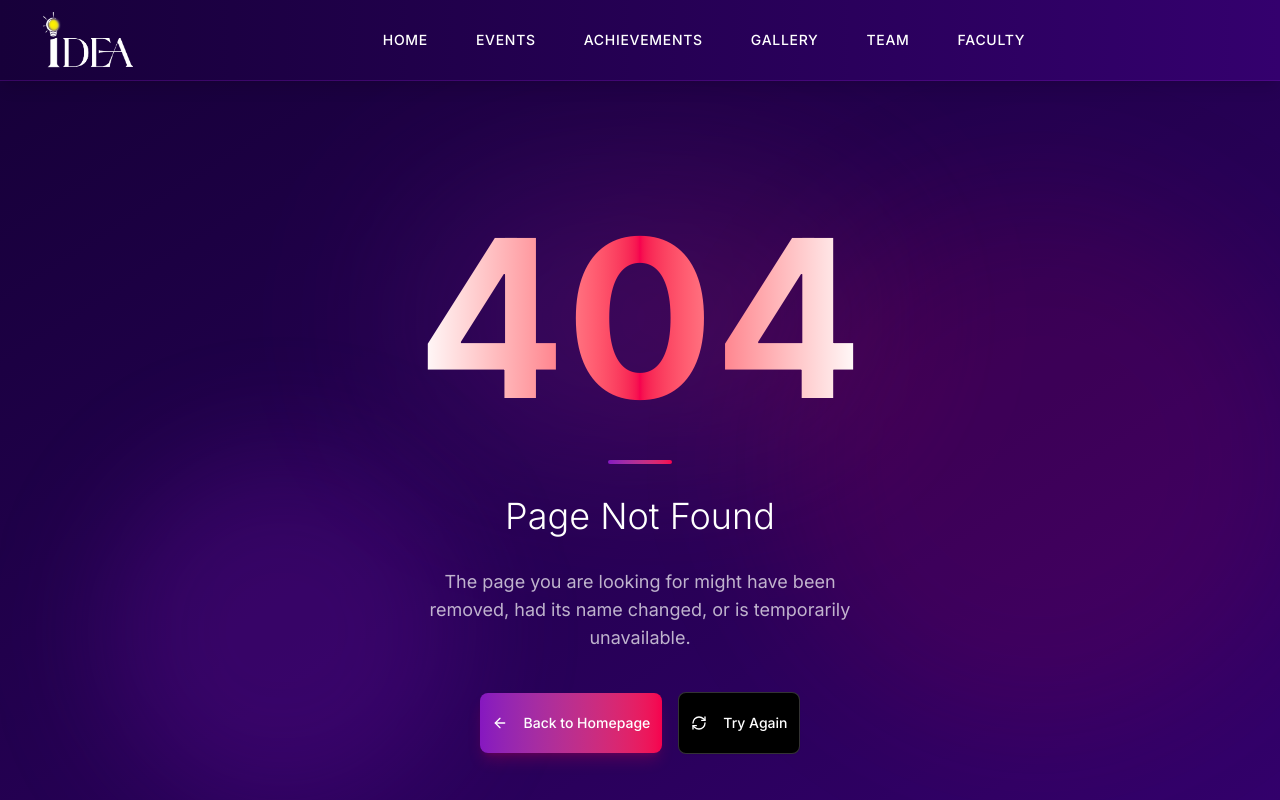
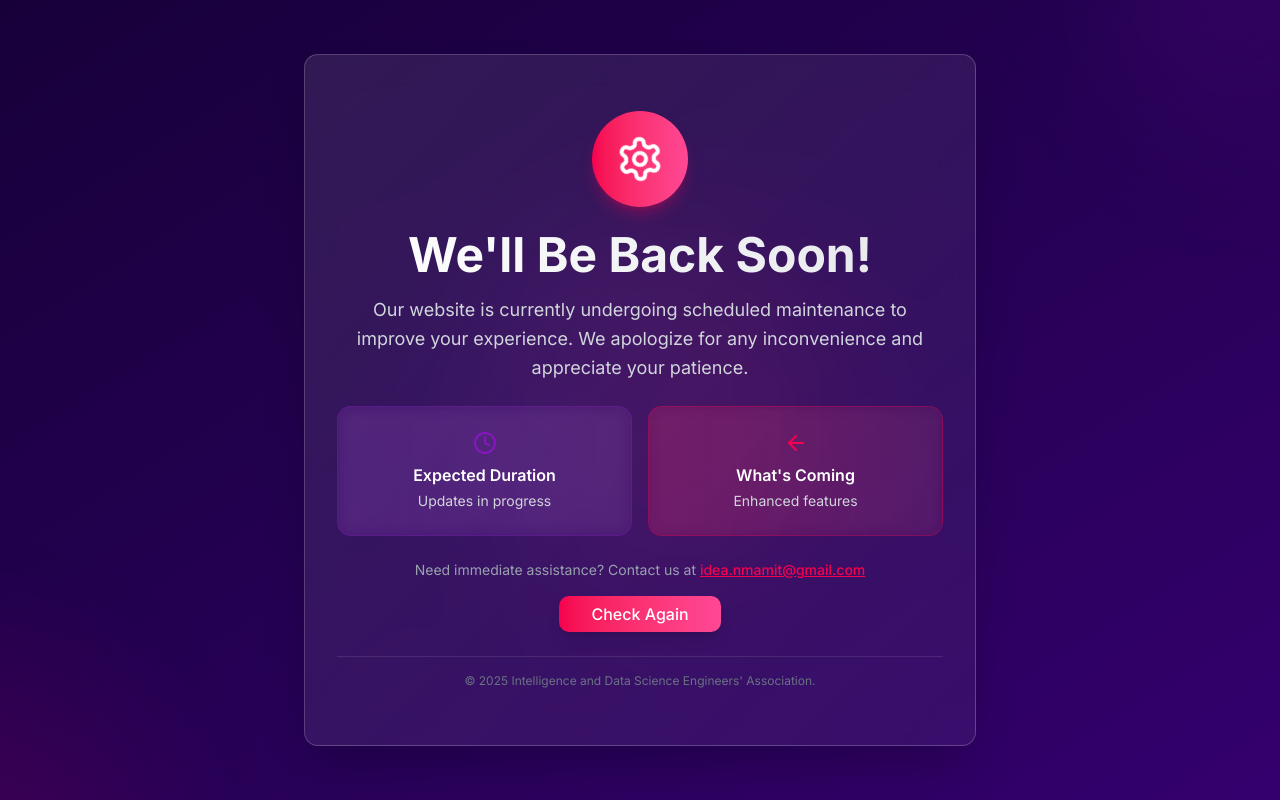
Before and after one commit to idea-nmamit/Branch-Website, a Next.js app: page /maintenance in a window 1280 px wide. Before the commit this address had no page. Shown: the top 800 px of the page. Built offline with nearby package versions, Linux system fonts and the light colour scheme.

Commit message:
feat: implement maintenance mode functionality with admin controls and dedicated maintenance page

```diff
--- /dev/null
+++ b/app/api/settings/route.js
@@ -0,0 +1,29 @@
+import prisma from '@/lib/prisma';
+import { NextResponse } from 'next/server';
+
+// GET: Get current maintenance mode
+export async function GET() {
+  try {
+    const settings = await prisma.settings.findFirst();
+    return NextResponse.json({ maintenanceMode: settings?.maintenanceMode || false });
+  } catch (error) {
+    console.error('Error fetching settings:', error);
+    return NextResponse.json({ maintenanceMode: false }, { status: 500 });
+  }
+}
+
+// POST: Update maintenance mode
+export async function POST(request) {
+  try {
+    const { maintenanceMode } = await request.json();
+    const updated = await prisma.settings.upsert({
+      where: { id: 1 },
+      update: { maintenanceMode },
+      create: { maintenanceMode },
+    });
+    return NextResponse.json({ maintenanceMode: updated.maintenanceMode });
+  } catch (error) {
+    console.error('Error updating settings:', error);
+    return NextResponse.json({ error: 'Failed to update settings' }, { status: 500 });
+  }
+}
--- a/app/layout.js
+++ b/app/layout.js
@@ -5,6 +5,7 @@ import Footer from '@/components/Footer';
 import { Toaster } from '@/components/ui/sonner';
 import SSRLoader from '@/components/SSRLoader';
 import React, { useState } from 'react';
+import { usePathname } from 'next/navigation';
 
 import { Inter, Montserrat, Poppins } from 'next/font/google';
 import './globals.css';
@@ -27,20 +28,34 @@ const poppins = Poppins({
 
 export default function RootLayout({ children }) {
   const [hydrated, setHydrated] = useState(false);
+  const pathname = usePathname();
+
+  // Check if current route is maintenance page
+  const isMaintenancePage = pathname === '/maintenance';
+
   React.useEffect(() => {
     setHydrated(true);
   }, []);
 
   return (
     <html lang="en" className={`${montserrat.variable} ${poppins.variable}`} suppressHydrationWarning>
+      <head>
+        {isMaintenancePage && (
+          <>
+            <title>Maintenance - IDEA NMAMIT</title>
+            <meta name="description" content="Website is currently under maintenance. We'll be back soon!" />
+            <meta name="robots" content="noindex, nofollow" />
+          </>
+        )}
+      </head>
       <body suppressHydrationWarning className={inter.className}>
         {!hydrated ? (
           <SSRLoader />
         ) : (
           <>
-            <Navbar />
-            <main>{children}</main>
-            <Footer />
+            {!isMaintenancePage && <Navbar />}
+            {isMaintenancePage ? children : <main>{children}</main>}
+            {!isMaintenancePage && <Footer />}
             <Toaster />
           </>
         )}
--- /dev/null
+++ b/app/maintenance/page.jsx
@@ -0,0 +1,86 @@
+'use client'
+
+import React from 'react'
+import { Wrench, Clock, ArrowLeft, Settings } from 'lucide-react'
+import { Button } from "@/components/ui/button"
+import { Card, CardContent } from "@/components/ui/card"
+import Image from 'next/image'
+
+const MaintenancePage = () => {
+  return (
+    <div className="h-screen bg-gradient-to-br from-[#17003A] to-[#34006e] flex items-center justify-center p-2 sm:p-4 relative overflow-hidden">
+      {/* Background decorative elements */}
+      <div className="absolute inset-0 overflow-hidden">
+        <div className="absolute -top-40 -right-40 w-80 h-80 bg-gradient-to-br from-[#8617c0]/20 to-transparent rounded-full blur-3xl"></div>
+        <div className="absolute -bottom-40 -left-40 w-80 h-80 bg-gradient-to-tr from-[#f6014e]/20 to-transparent rounded-full blur-3xl"></div>
+        <div className="absolute top-1/2 left-1/2 transform -translate-x-1/2 -translate-y-1/2 w-96 h-96 bg-gradient-to-r from-[#8617c0]/10 to-[#f6014e]/10 rounded-full blur-3xl"></div>
+      </div>
+
+      <Card className="w-full max-w-2xl max-h-[95vh] bg-gradient-to-br from-white/10 to-white/5 backdrop-blur-lg border border-white/20 shadow-2xl relative z-10">
+        <CardContent className="p-4 sm:p-6 md:p-8 text-center flex flex-col justify-center h-full">
+          {/* Logo/Brand Area */}
+          <div className="mb-4 sm:mb-6">
+            <div className="mx-auto w-16 h-16 sm:w-20 sm:h-20 md:w-24 md:h-24 bg-gradient-to-r from-[#f6014e] to-[#ff4895] rounded-full flex items-center justify-center shadow-lg shadow-[#f6014e]/30">
+              <Settings className="h-8 w-8 sm:h-10 sm:w-10 md:h-12 md:w-12 text-white animate-spin" style={{ animationDuration: '3s' }} />
+            </div>
+          </div>
+
+          {/* Main Title */}
+          <h1 className="text-2xl sm:text-3xl md:text-4xl lg:text-5xl font-bold bg-gradient-to-r from-white to-gray-200 bg-clip-text text-transparent mb-2 sm:mb-3 md:mb-4 font-montserrat">
+            We'll Be Back Soon!
+          </h1>
+
+          {/* Subtitle */}
+          <p className="text-sm sm:text-base md:text-lg text-gray-300 mb-4 sm:mb-6 leading-relaxed font-poppins px-2">
+            Our website is currently undergoing scheduled maintenance to improve your experience.
+            We apologize for any inconvenience and appreciate your patience.
+          </p>
+
+          {/* Status Cards */}
+          <div className="grid grid-cols-1 sm:grid-cols-2 gap-3 sm:gap-4 mb-4 sm:mb-6">
+            <div className="bg-gradient-to-r from-[#8617c0]/20 to-[#8617c0]/10 p-3 sm:p-4 md:p-6 rounded-xl border border-[#8617c0]/30 backdrop-blur-sm">
+              <Clock className="h-5 w-5 sm:h-6 sm:w-6 text-[#8617c0] mx-auto mb-1 sm:mb-2" />
+              <h3 className="font-semibold text-white text-sm sm:text-base mb-1 font-montserrat">Expected Duration</h3>
+              <p className="text-xs sm:text-sm text-gray-300 font-poppins">Updates in progress</p>
+            </div>
+            <div className="bg-gradient-to-r from-[#f6014e]/20 to-[#f6014e]/10 p-3 sm:p-4 md:p-6 rounded-xl border border-[#f6014e]/30 backdrop-blur-sm">
+              <ArrowLeft className="h-5 w-5 sm:h-6 sm:w-6 text-[#f6014e] mx-auto mb-1 sm:mb-2" />
+              <h3 className="font-semibold text-white text-sm sm:text-base mb-1 font-montserrat">What's Coming</h3>
+              <p className="text-xs sm:text-sm text-gray-300 font-poppins">Enhanced features</p>
+            </div>
+          </div>
+
+          {/* Contact Info */}
+          <div className="text-center mb-4 sm:mb-6">
+            <p className="text-xs sm:text-sm text-gray-400 mb-3 sm:mb-4 font-poppins px-2">
+              Need immediate assistance? Contact us at{' '}
+              <a
+                href="mailto:idea.nmamit@gmail.com"
+                className="text-[#f6014e] hover:text-[#ff4895] font-medium underline transition-colors duration-200"
+              >
+                idea.nmamit@gmail.com
+              </a>
+            </p>
+
+            {/* Refresh Button */}
+            <Button
+              onClick={() => window.location.reload()}
+              className="bg-gradient-to-r from-[#f6014e] to-[#ff4895] hover:from-[#d4013e] hover:to-[#e6407a] text-white px-6 sm:px-8 py-2 sm:py-3 rounded-lg shadow-lg hover:shadow-xl transition-all duration-200 transform hover:scale-105 font-montserrat font-medium text-sm sm:text-base"
+            >
+              Check Again
+            </Button>
+          </div>
+
+          {/* Footer */}
+          <div className="pt-3 sm:pt-4 border-t border-white/10 mt-auto">
+            <p className="text-xs text-gray-500 font-poppins">
+              © {new Date().getFullYear()} Intelligence and Data Science Engineers' Association.
+            </p>
+          </div>
+        </CardContent>
+      </Card>
+    </div>
+  )
+}
+
+export default MaintenancePage
--- a/components/admin/AdminDashboard.jsx
+++ b/components/admin/AdminDashboard.jsx
@@ -1,6 +1,6 @@
 'use client'
 
-import React from 'react'
+import React, { useEffect, useState } from 'react'
 import { Button } from "@/components/ui/button"
 import { Card, CardContent, CardHeader, CardTitle } from "@/components/ui/card"
 import { Badge } from "@/components/ui/badge"
@@ -16,7 +16,35 @@ import {
   Database
 } from "lucide-react"
 
-const AdminDashboard = ({ activeTab, setActiveTab, onLogout, stats = {} }) => {  const tabs = [
+const AdminDashboard = ({ activeTab, setActiveTab, onLogout, stats = {} }) => {
+  const [maintenance, setMaintenance] = useState(false);
+  const [loading, setLoading] = useState(false);
+
+  // Fetch current maintenance mode
+  useEffect(() => {
+    fetch('/api/settings')
+      .then(res => res.json())
+      .then(data => setMaintenance(data.maintenanceMode))
+      .catch(() => setMaintenance(false));
+  }, []);
+
+  // Toggle maintenance mode
+  const handleToggle = async () => {
+    setLoading(true);
+    try {
+      const res = await fetch('/api/settings', {
+        method: 'POST',
+        headers: { 'Content-Type': 'application/json' },
+        body: JSON.stringify({ maintenanceMode: !maintenance })
+      });
+      const data = await res.json();
+      setMaintenance(data.maintenanceMode);
+    } finally {
+      setLoading(false);
+    }
+  };
+
+  const tabs = [
     {
       id: 'events',
       label: 'Events',
@@ -80,14 +108,26 @@ const AdminDashboard = ({ activeTab, setActiveTab, onLogout, stats = {} }) => {
           <h1 className="text-3xl font-bold bg-gradient-to-r from-slate-800 to-blue-800 bg-clip-text text-transparent mb-2">Admin Dashboard</h1>
           <p className="text-slate-600">Manage your website content and data</p>
         </div>
+        <div className="flex flex-col gap-2 items-end">
+          <Button
+            onClick={handleToggle}
+            variant={maintenance ? 'destructive' : 'outline'}
+            className={maintenance ? 'bg-red-600 text-white hover:bg-red-700' : ''}
+            disabled={loading}
+          >
+            {maintenance ? 'Disable Maintenance' : 'Enable Maintenance'}
+            <Activity className="ml-2 h-4 w-4" />
+          </Button>
+          <span className={`text-xs font-semibold ${maintenance ? 'text-red-600' : 'text-green-600'}`}>Maintenance Mode: {maintenance ? 'ON' : 'OFF'}</span>
           <Button
             onClick={onLogout}
             variant="outline"
-          className="flex items-center gap-2 text-red-600 hover:text-red-700 hover:bg-red-50 border-red-200 hover:border-red-300"
+            className="flex items-center gap-2 text-red-600 hover:text-red-700 hover:bg-red-50 border-red-200 hover:border-red-300 mt-2"
           >
             <LogOut className="h-4 w-4" />
             Logout
           </Button>
+        </div>
       </div>      {/* Quick Stats */}
       <div className="grid grid-cols-1 md:grid-cols-2 lg:grid-cols-4 gap-4">
         {quickStats.map((stat, index) => {
--- /dev/null
+++ b/middleware.js
@@ -0,0 +1,56 @@
+import { NextResponse } from 'next/server'
+
+export async function middleware(request) {
+  const { pathname } = request.nextUrl
+
+  if (
+    pathname.startsWith('/admin') ||
+    pathname.startsWith('/Admin') ||
+    pathname.startsWith('/api') ||
+    pathname.startsWith('/_next') ||
+    pathname.startsWith('/favicon') ||
+    pathname === '/maintenance'
+  ) {
+    return NextResponse.next()
+  }
+
+  const isDev = request.nextUrl.searchParams.get('dev') === 'true'
+  const isLocalhost = request.nextUrl.hostname === 'localhost' || request.nextUrl.hostname === '127.0.0.1'
+
+  if (isLocalhost && isDev) {
+    return NextResponse.next()
+  }
+
+  try {
+    const settingsUrl = new URL('/api/settings', request.url)
+    const response = await fetch(settingsUrl.toString(), {
+      headers: {
+        'User-Agent': 'Next.js Middleware'
+      }
+    })
+
+    if (response.ok) {
+      const data = await response.json()
+      if (data.maintenanceMode) {
+        return NextResponse.redirect(new URL('/maintenance', request.url))
+      }
+    }
+  } catch (error) {
+    console.error('Error checking maintenance mode:', error)
+  }
+
+  return NextResponse.next()
+}
+
+export const config = {
+  matcher: [
+    /*
+     * Match all request paths except for the ones starting with:
+     * - api (API routes)
+     * - _next/static (static files)
+     * - _next/image (image optimization files)
+     * - favicon.ico (favicon file)
+     */
+    '/((?!api|_next/static|_next/image|favicon.ico).*)',
+  ],
+}
```
Lines whose indentation alone changed are shown as unchanged.
